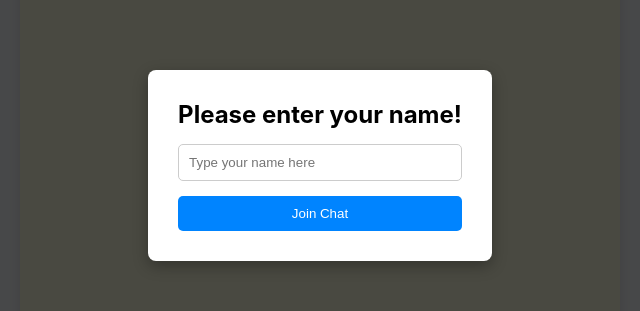
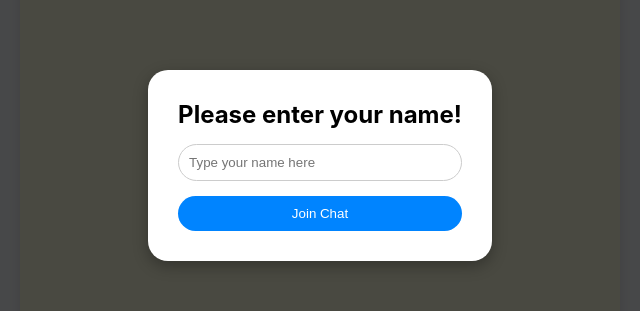
Before and after one commit to nykenkung/Simple-Chatroom, a plain HTML site: page client/index.html in a window 1280 px wide. Shown: the part 235-546 px from the top of the page, 320-960 px from the left. Drawn offline with nearby package versions, Linux system fonts and the light colour scheme; no server answers.

Commit message:
Minor updates

```diff
--- a/client/style.css
+++ b/client/style.css
@@ -18,7 +18,7 @@ body {
 	max-width: 600px;
 	height: 90vh;
 	background: #fff;
-	border-radius: 8px;
+	border-radius: 20px;
 	box-shadow: 0 4px 12px rgba(0, 0, 0, 0.1);
 	display: flex;
 	flex-direction: column;
@@ -52,7 +52,7 @@ body {
 
 #messages > li {
 	padding: 10px 15px;
-	border-radius: 18px;
+	border-radius: 10px;
 	margin-bottom: 10px;
 	max-width: 75%;
 	word-wrap: break-word;
@@ -138,7 +138,7 @@ body {
 .modal-content {
 	background: white;
 	padding: 30px;
-	border-radius: 8px;
+	border-radius: 20px;
 	text-align: center;
 	box-shadow: 0 5px 15px rgba(0,0,0,0.3);
 }
@@ -152,7 +152,7 @@ body {
 	padding: 10px;
 	margin-bottom: 15px;
 	border: 1px solid #ccc;
-	border-radius: 5px;
+	border-radius: 20px;
 }
 
 #join-chat {
@@ -161,7 +161,7 @@ body {
 	background: #0084ff;
 	color: white;
 	border: none;
-	border-radius: 5px;
+	border-radius: 20px;
 	cursor: pointer;
 }
 
```
Also changed, not shown: README.md, 2 other files.
